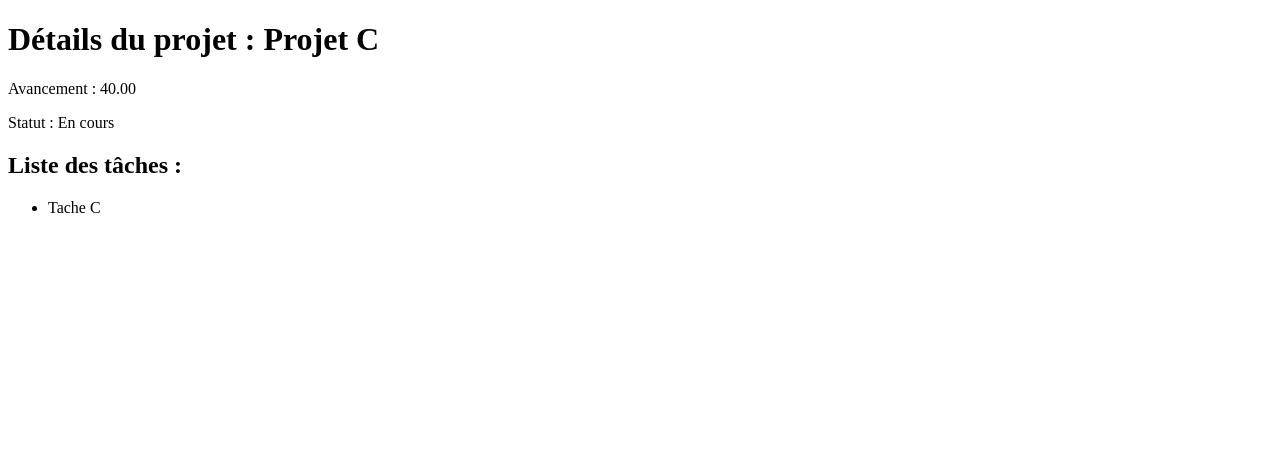
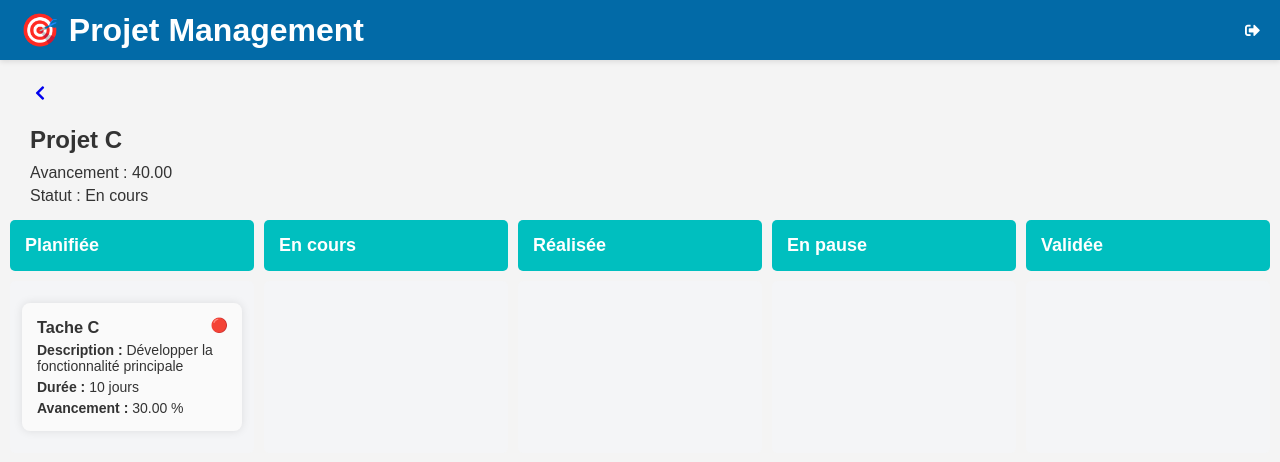
Before and after one commit to astr-id/evaldjango, a Django app: page /projetmanagement/projet/3/ in a window 1280 px wide. Shown: the top 462 px of the page. Run offline with Django 5.2, Linux system fonts and the light colour scheme; data comes from the database, SQL or seed files in the repository; both versions use the stored data as it was after the commit.

Commit message:
ajout css

```diff
--- a/projetmanagement/models.py
+++ b/projetmanagement/models.py
@@ -1,4 +1,5 @@
 from django.db import models
+
 
 class Utilisateur(models.Model):
     id_utilisateur = models.IntegerField(primary_key=True)
@@ -11,11 +12,13 @@ class Utilisateur(models.Model):
     role = models.CharField(max_length=50, choices=ROLE_CHOICES)
     prenom = models.CharField(max_length=50)
 
+
 class Dates(models.Model):
     id_date = models.IntegerField(primary_key=True)
     debut = models.DateField()
     fin = models.DateField()
     type = models.CharField(max_length=50)
+
 
 class Projets(models.Model):
     id_projet = models.IntegerField(primary_key=True)
@@ -30,6 +33,7 @@ class Projets(models.Model):
     statut = models.CharField(max_length=50, choices=STATUT_CHOICES)
     responsable = models.ForeignKey(Utilisateur, on_delete=models.SET_NULL, null=True)
     date = models.ForeignKey(Dates, on_delete=models.SET_NULL, null=True)
+
 
 class Taches(models.Model):
     id_tache = models.IntegerField(primary_key=True)
@@ -52,6 +56,7 @@ class Taches(models.Model):
         ('Validée', 'Validée'),
     )
     statut = models.CharField(max_length=50, choices=STATUT_CHOICES)
-    tache_parent = models.ForeignKey('self', on_delete=models.CASCADE, null=True, blank=True)
+    tache_parent = models.ForeignKey('self', null=True, blank=True, related_name='sous_taches',
+                                     on_delete=models.CASCADE)
     date = models.ForeignKey(Dates, on_delete=models.SET_NULL, null=True)
     projet = models.ForeignKey(Projets, on_delete=models.CASCADE)
--- /dev/null
+++ b/projetmanagement/static/style.css
@@ -0,0 +1,48 @@
+body {
+    font-family: Arial, sans-serif;
+    margin: 0;
+    padding: 0;
+    box-sizing: border-box;
+    background-color: #f4f4f4;
+    color: #333;
+}
+
+header {
+    background-color: #026aa7;
+    color: #fff;
+    padding: 20px;
+    display: flex;
+    justify-content: space-between;
+    align-items: center;
+    box-shadow: 0 2px 5px rgba(0, 0, 0, 0.1);
+    height: 20px;
+}
+
+.logout-icon {
+    color: #fff;
+    font-size: 15px;
+    cursor: pointer;
+    transition: transform 0.3s ease;
+}
+
+.logout-icon:hover, .back-icon:hover {
+    transform: scale(1.2);
+}
+
+h2 {
+    margin-left: 30px;
+    margin-bottom: 10px;
+}
+
+.retour {
+    margin-left: 30px;
+    margin-top: 20px;
+    margin-bottom: 0px;
+}
+
+.back-icon {
+    margin-left: 30px;
+    font-size: medium;
+    transition: transform 0.3s ease;
+    margin: 5px;
+}
--- /dev/null
+++ b/projetmanagement/static/style_detail_projet.css
@@ -0,0 +1,70 @@
+table {
+    width: 100%;
+    border-collapse: separate;
+    border-spacing: 10px;
+    border: none;
+}
+
+th, td {
+    width: 20%;
+    border: none;
+    padding: 15px;
+    text-align: left;
+}
+
+th {
+    background-color: #00bfbf;
+    color: #fff;
+    font-size: 18px;
+    border-radius: 5px;
+}
+
+.statut {
+    background-color: #f4f5f7;
+    padding: 8px 12px;
+    border-radius: 5px;
+    font-size: 14px;
+}
+
+p, h3 {
+    margin: 5px;
+}
+
+
+ul {
+    padding: 0px;
+}
+
+.tache {
+    list-style: none;
+    margin-bottom: 10px;
+    padding: 10px;
+    border-radius: 8px;
+    box-shadow: 0 0 10px rgba(0, 0, 0, 0.1);
+    position: relative;
+    background-color: #fafafa;
+    border-color: #999;
+}
+
+.tache::before {
+    content: "";
+    position: absolute;
+    top: 14px;
+    right: 14px;
+}
+
+.priorite-basse::before {
+    content: "🟢";
+}
+
+.priorite-moyenne::before {
+    content: "🟡️";
+}
+
+.priorite-haute::before {
+    content: "🔴";
+}
+
+.detail-projet p {
+    margin-left: 30px;
+}
--- a/projetmanagement/templates/detail_projet.html
+++ b/projetmanagement/templates/detail_projet.html
@@ -1,19 +1,55 @@
+{% load static %}
 <!DOCTYPE html>
 <html lang="en">
 <head>
     <meta charset="UTF-8">
     <title>Détails du projet</title>
+    <link rel="stylesheet" type="text/css" href="{% static 'style_detail_projet.css' %}">
+    <link rel="stylesheet" type="text/css" href="{% static 'style.css' %}">
+    <link rel="stylesheet" href="https://cdnjs.cloudflare.com/ajax/libs/font-awesome/5.15.4/css/all.min.css">
 </head>
 <body>
-    <h1>Détails du projet : {{ projet.nom }}</h1>
+{% include 'header.html' %}
+<div class="retour">
+    <a href="{% url 'liste_projets' %}">
+        <i class="fas fa-chevron-left back-icon" title="Retour"></i>
+    </a>
+</div>
+<h2>
+    {{ projet.nom }}
+</h2>
+<div class="detail-projet">
     <p>Avancement : {{ projet.avancement }}</p>
     <p>Statut : {{ projet.statut }}</p>
-
-    <h2>Liste des tâches :</h2>
-    <ul>
-      {% for tache in taches %}
-            <li>{{ tache.libelle }}</li>
+</div>
+<table>
+    <thead>
+    <tr>
+        <th>Planifiée</th>
+        <th>En cours</th>
+        <th>Réalisée</th>
+        <th>En pause</th>
+        <th>Validée</th>
+    </tr>
+    </thead>
+    <tbody>
+    <tr>
+        {% for statut, taches in taches_par_statut.items %}
+            <td class="statut {{ statut }}">
+                <ul>
+                    {% for tache in taches %}
+                        <li class="tache {% if tache.priorite == 1 %}priorite-basse{% elif tache.priorite == 2 %}priorite-moyenne{% else %}priorite-haute{% endif %}">
+                            <h3>{{ tache.libelle }}</h3>
+                            <p><strong>Description : </strong> {{ tache.description }}</p>
+                            <p><strong>Durée : </strong>{{ tache.duree }} jours</p>
+                            <p><strong>Avancement :</strong> {{ tache.avancement }} %</p>
+                        </li>
+                    {% endfor %}
+                </ul>
+            </td>
         {% endfor %}
-    </ul>
+    </tr>
+    </tbody>
+</table>
 </body>
 </html>
--- /dev/null
+++ b/projetmanagement/templates/header.html
@@ -0,0 +1,4 @@
+<header>
+        <h1>🎯 Projet Management</h1>
+        <i class="fas fa-sign-out-alt logout-icon" title="Déconnexion"></i>
+</header>
--- a/projetmanagement/views.py
+++ b/projetmanagement/views.py
@@ -1,11 +1,25 @@
 from django.shortcuts import render, get_object_or_404
 from .models import Projets, Taches
 
+
 def liste_projets(request):
-    projets = Projets.objects.all()
+    projets = {
+        'en cours': Projets.objects.filter(statut='En cours'),
+        'planifiés': Projets.objects.filter(statut='Planifié'),
+        'en pause': Projets.objects.filter(statut='En pause'),
+        'livrés': Projets.objects.filter(statut='Livré'),
+    }
     return render(request, 'liste_projets.html', {'projets': projets})
+
 
 def detail_projet(request, projet_id):
     projet = get_object_or_404(Projets, pk=projet_id)
-    taches = Taches.objects.filter(projet_id = projet.id_projet)
-    return render(request, 'detail_projet.html', {'projet': projet, "taches": taches})
+    taches_par_statut = {
+        'Planifiée': Taches.objects.filter(projet_id=projet.id_projet, statut='Planifiée'),
+        'En cours': Taches.objects.filter(projet_id=projet.id_projet, statut='En cours'),
+        'Réalisée': Taches.objects.filter(projet_id=projet.id_projet, statut='Réalisée'),
+        'En pause': Taches.objects.filter(projet_id=projet.id_projet, statut='En pause'),
+        'Validée': Taches.objects.filter(projet_id=projet.id_projet, statut='Validée'),
+    }
+
+    return render(request, 'detail_projet.html', {'projet': projet, 'taches_par_statut': taches_par_statut})
```
Also changed, not shown: projetmanagement/static/style_projets.css (added, +45 -0 lines), projetmanagement/templates/liste_projets.html (+19 -6 lines), scripts/new_data.py (added, +43 -0 lines), db.sqlite3.
